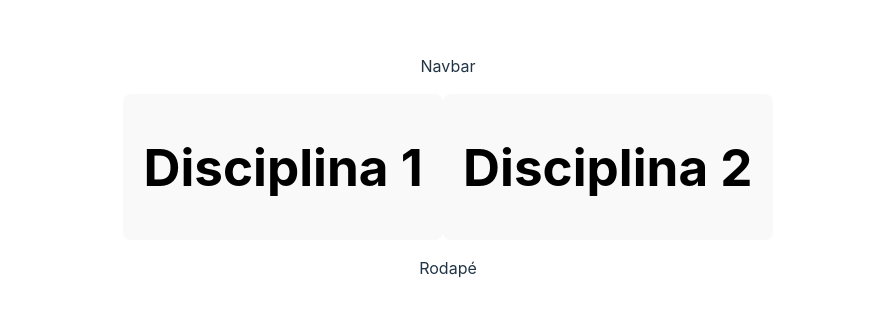
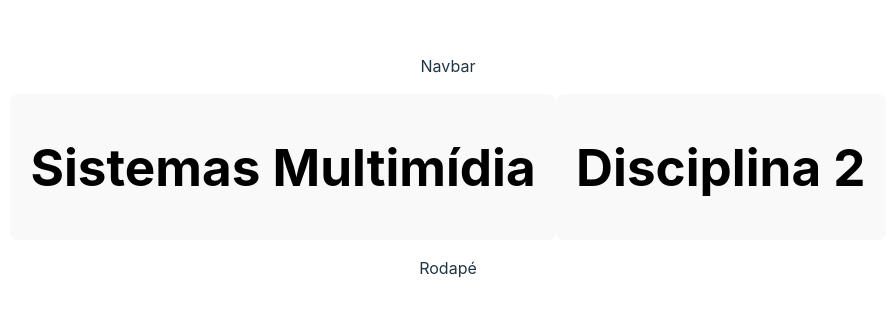
Before and after one commit to SilvioNascimento/AVA-CG, a React (Vite) app in the folder AVA-CG/: page /disciplinas in a window 1280 px wide. Shown: the part 233-550 px from the top of the page, without its empty margins (192-1086 px from the left). Built offline with nearby package versions, Linux system fonts and the light colour scheme.

Commit message:
Nomeando um dos botões em Sistemas Multimidias

```diff
--- a/AVA-CG/src/routes/Disciplinas/Disciplinas.jsx
+++ b/AVA-CG/src/routes/Disciplinas/Disciplinas.jsx
@@ -1,13 +1,17 @@
 //import React from "react";
+
+import { Link } from "react-router-dom";
 
 const Disciplinas = () => {
     return (
         <div className="Area-btns-disciplina">
-            <button>
-                <h1>Disciplina 1</h1>
-            </button>
+            <Link to='/SistemasMultimidia'>
+                <button className="btn-Sistemas-Multimidia">
+                    <h1>Sistemas Multimídia</h1>
+                </button>
+            </Link>
 
-            <button>
+            <button className="btn-Disciplina-em-Operacao">
                 <h1>Disciplina 2</h1>
             </button>
         </div>
```
